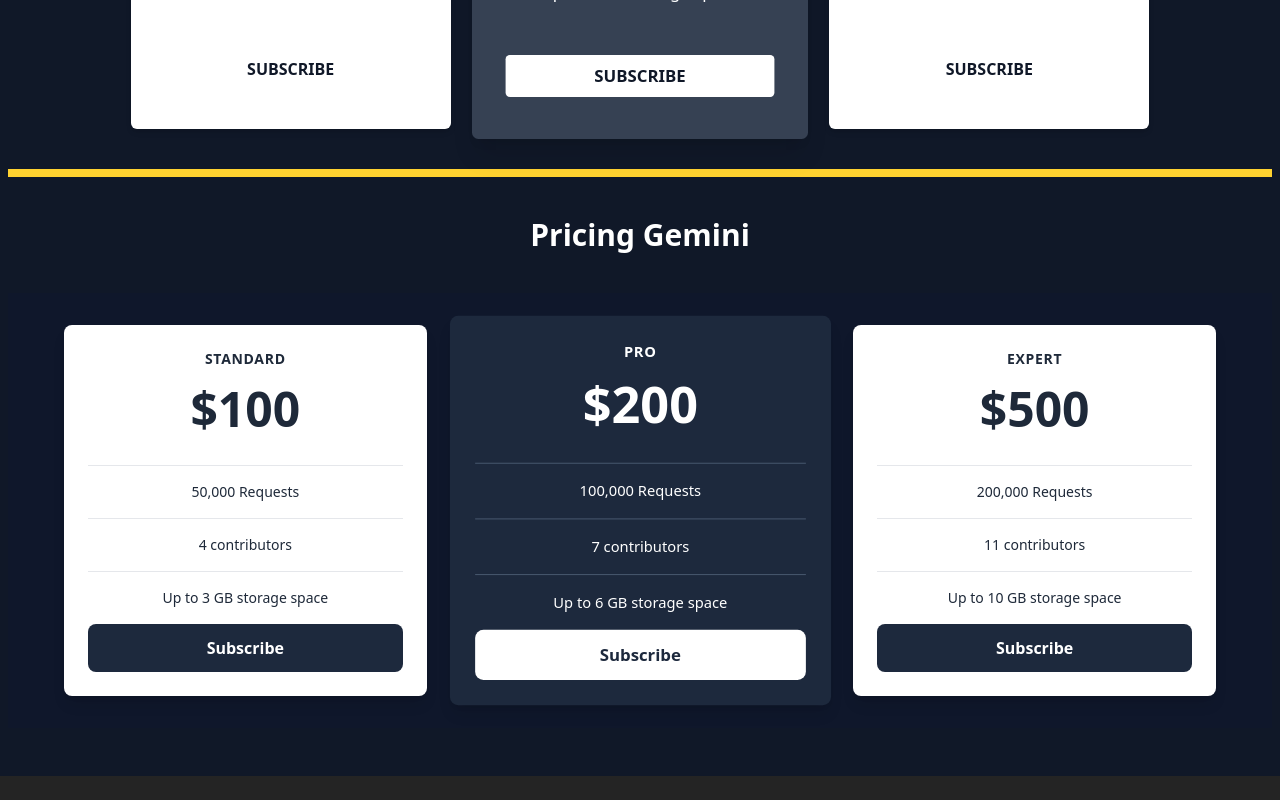
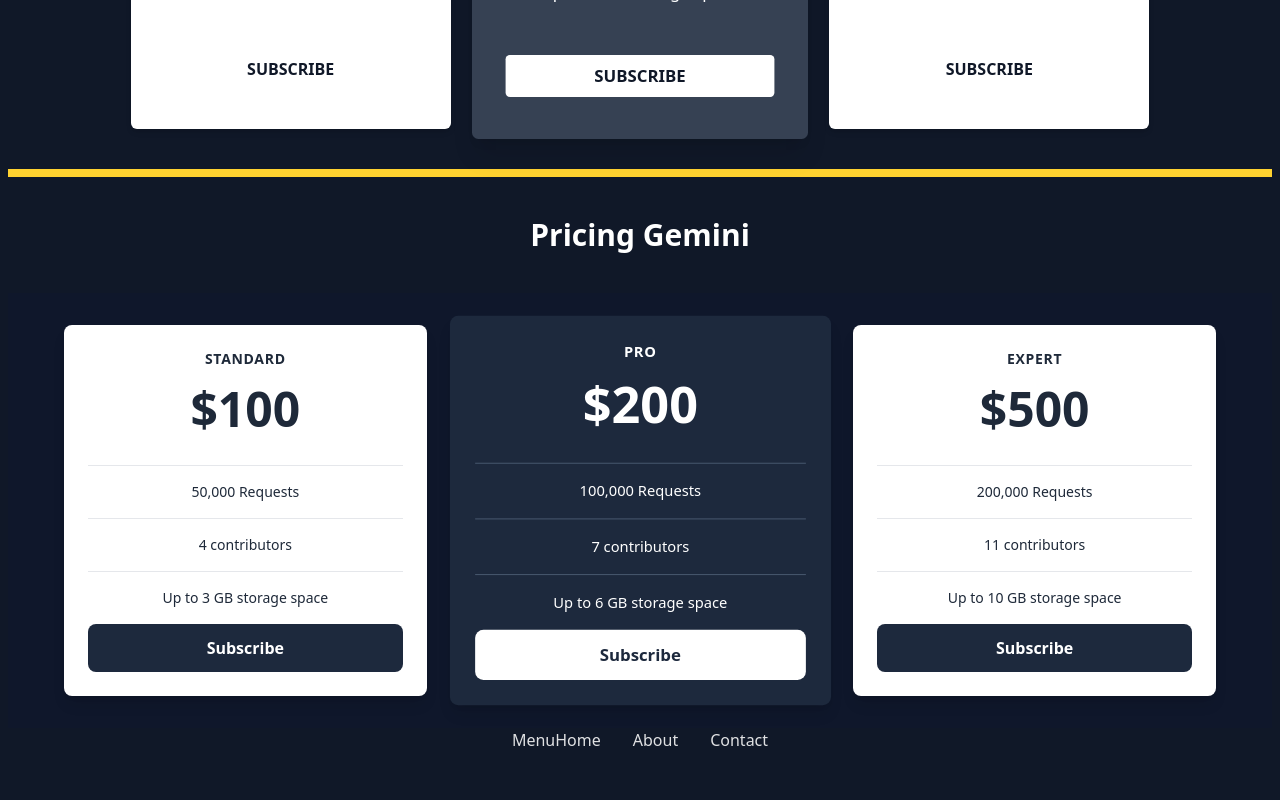
Before and after one commit to zhenya-band/ai-tasks, a React (Vite) app: page / in a window 1280 px wide. Shown: the part 393-1193 px from the top of the page. Before the commit the page ends 1169 px from the top, so only its background shows below. Built offline with nearby package versions, Linux system fonts and the light colour scheme.

Commit message:
feat: added template for task 2

```diff
--- a/src/App.tsx
+++ b/src/App.tsx
@@ -1,5 +1,6 @@
 import { PricingPageGemini } from "./tasks/task1";
 import { PricingCardCursor } from "./tasks/task1/PricingCardCursor";
+import { MenuCursor } from "./tasks/task2/MenuCursor";
 
 
 function App() {
@@ -39,6 +40,7 @@ function App() {
       <div className="w-full bg-amber-300 h-2 m-10" />
       <h1 className="text-3xl font-bold text-white mb-10">Pricing Gemini</h1>
       <PricingPageGemini />
+      <MenuCursor />
     </div>
   );
 }
--- /dev/null
+++ b/src/tasks/task2/MenuCursor.tsx
@@ -0,0 +1,16 @@
+import './style.css'
+
+export const MenuCursor = () => {
+  return (
+    <nav className="nav">
+      <button className="hamburger" id="menuBtn">
+        Menu
+      </button>
+      <ul className="menu" id="menu">
+        <li>Home</li>
+        <li>About</li>
+        <li>Contact</li>
+      </ul>
+    </nav>
+  );
+};
--- /dev/null
+++ b/src/tasks/task2/style.css
@@ -0,0 +1,26 @@
+.nav {
+  display: flex;
+  justify-content: space-between;
+  align-items: center;
+}
+
+.menu {
+  display: flex;
+  gap: 2rem;
+}
+
+@media (max-width: 768px) {
+  .menu {
+    flex-direction: column;
+    position: absolute;
+    top: 64px;
+    left: 0;
+    width: 100%;
+    background: #fff;
+    transform: translateY(-150%);
+    transition: 0.3s ease;
+  }
+  .menu.open {
+    transform: translateY(0);
+  }
+}
```
